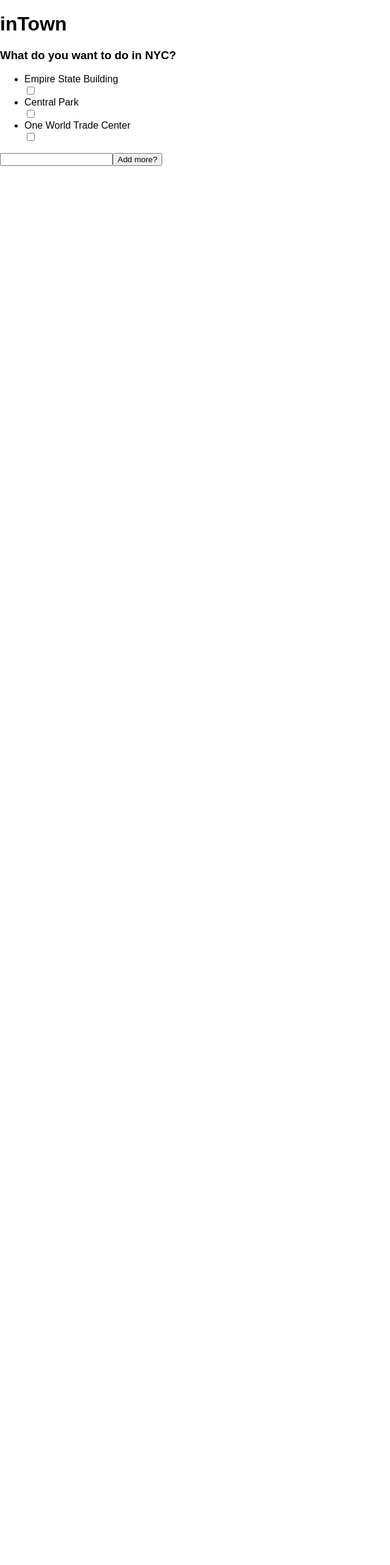
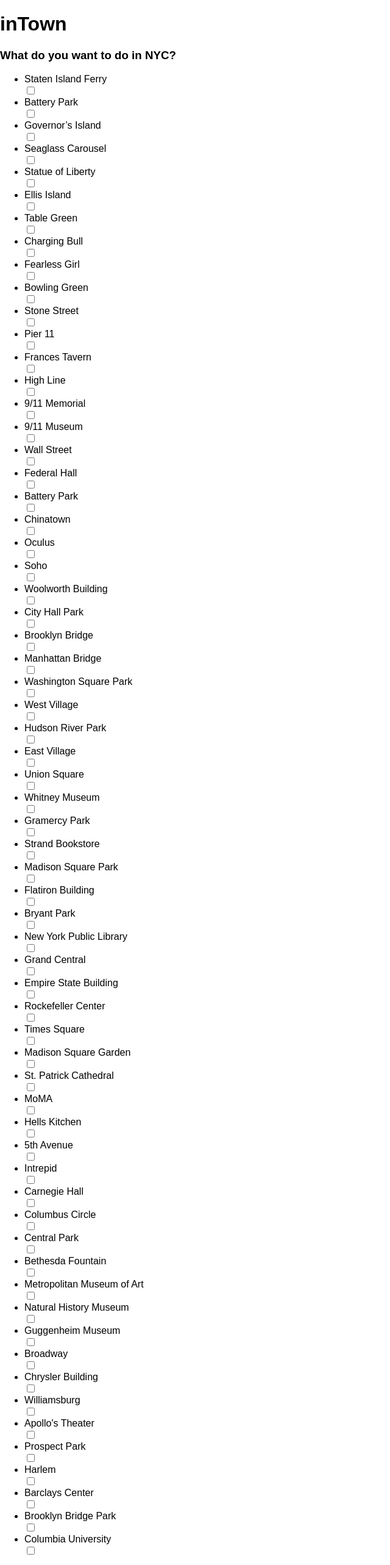
Before and after one commit to erinfox/inTown, a React (Create React App) app in the folder in_town_app/: page / in a window 1280 px wide. Shown: the top 2566 px of the page at 61% size, without its empty margins (0-640 px from the left). Before the commit the page ends 800 px from the top, so only its background shows below. Built offline with nearby package versions, Linux system fonts and the light colour scheme.

Commit message:
full list added

```diff
--- a/in_town_app/src/Components/CheckBox.js
+++ b/in_town_app/src/Components/CheckBox.js
@@ -15,9 +15,71 @@
   };
   componentWillMount(){
     const newPlaces = [
-      {place: "Empire State Building", checked: false},
-      {place: "Central Park", checked: false},
-      {place: "One World Trade Center", checked: false}
+
+{place: "Staten Island Ferry", checked: false},
+{place: "Battery Park", checked: false},
+{place: "Governor’s Island", checked: false},
+{place: "Seaglass Carousel", checked: false},
+{place: "Statue of Liberty", checked: false},
+{place: "Ellis Island", checked: false},
+{place: "Table Green", checked: false},
+{place: "Charging Bull", checked: false},
+{place: "Fearless Girl", checked: false},
+{place: "Bowling Green", checked: false},
+{place: "Stone Street", checked: false},
+{place: "Pier 11", checked: false},
+{place: "Frances Tavern", checked: false},
+{place: "High Line", checked: false},
+{place: "9/11 Memorial", checked: false},
+{place: "9/11 Museum", checked: false},
+{place: "Wall Street", checked: false},
+{place: "Federal Hall", checked: false},
+{place: "Battery Park", checked: false},
+{place: "Chinatown", checked: false},
+{place: "Oculus", checked: false},
+{place: "Soho", checked: false},
+{place: "Woolworth Building", checked: false},
+{place: "City Hall Park", checked: false},
+{place: "Brooklyn Bridge", checked: false},
+{place: "Manhattan Bridge", checked: false},
+{place: "Washington Square Park", checked: false},
+{place: "West Village", checked: false},
+{place: "Hudson River Park", checked: false},
+{place: "East Village", checked: false},
+{place: "Union Square", checked: false},
+{place: "Whitney Museum", checked: false},
+{place: "Gramercy Park", checked: false},
+{place: "Strand Bookstore", checked: false},
+{place: "Madison Square Park", checked: false},
+{place: "Flatiron Building", checked: false},
+{place: "Bryant Park", checked: false},
+{place: "New York Public Library", checked: false},
+{place: "Grand Central", checked: false},
+{place: "Empire State Building", checked: false},
+{place: "Rockefeller Center", checked: false},
+{place: "Times Square", checked: false},
+{place: "Madison Square Garden", checked: false},
+{place: "St. Patrick Cathedral", checked: false},
+{place: "MoMA", checked: false},
+{place: "Hells Kitchen", checked: false},
+{place: "5th Avenue", checked: false},
+{place: "Intrepid", checked: false},
+{place: "Carnegie Hall", checked: false},
+{place: "Columbus Circle", checked: false},
+{place: "Central Park", checked: false},
+{place: "Bethesda Fountain", checked: false},
+{place: "Metropolitan Museum of Art", checked: false},
+{place: "Natural History Museum", checked: false},
+{place: "Guggenheim Museum", checked: false},
+{place: "Broadway", checked: false},
+{place: "Chrysler Building", checked: false},
+{place: "Williamsburg", checked: false},
+{place: "Apollo's Theater", checked: false},
+{place: "Prospect Park", checked: false},
+{place: "Harlem", checked: false},
+{place: "Barclays Center", checked: false},
+{place: "Brooklyn Bridge Park", checked: false},
+{place: "Columbia University", checked: false}
   ];
     const currentPlaces = this.state.places;
     this.setState({
```
Also changed, not shown: 1 other file (tests, documents, lock files or other folders).
